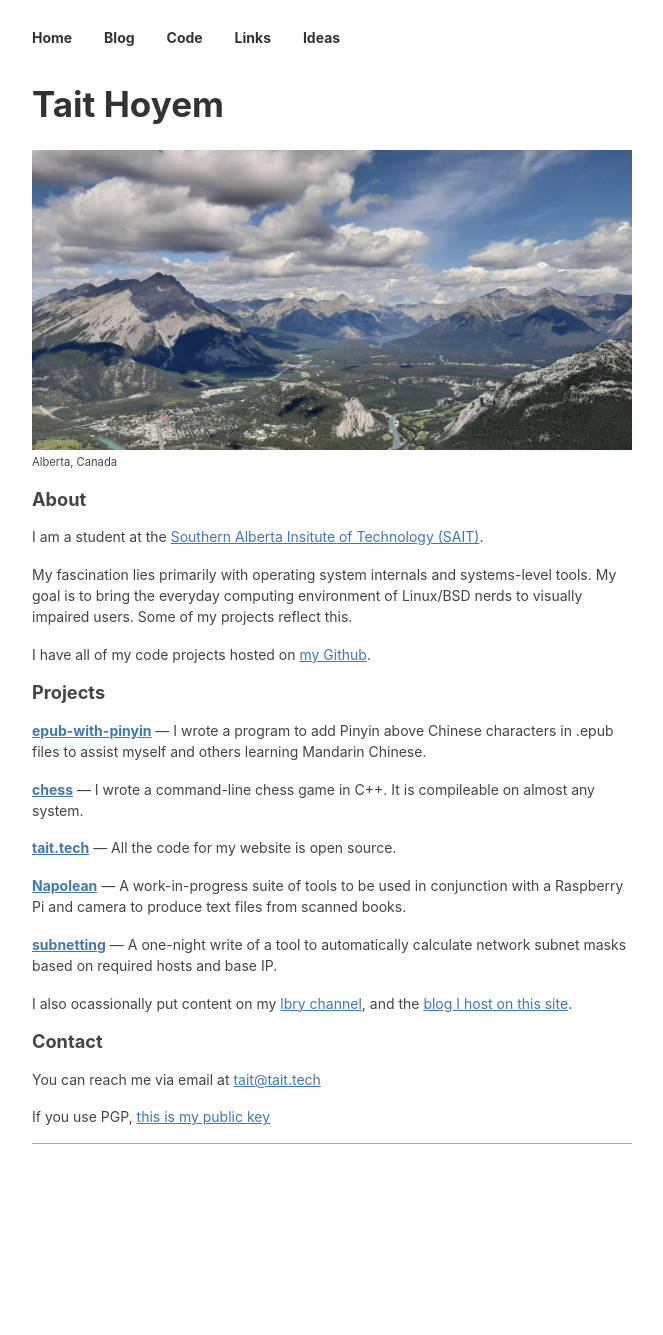
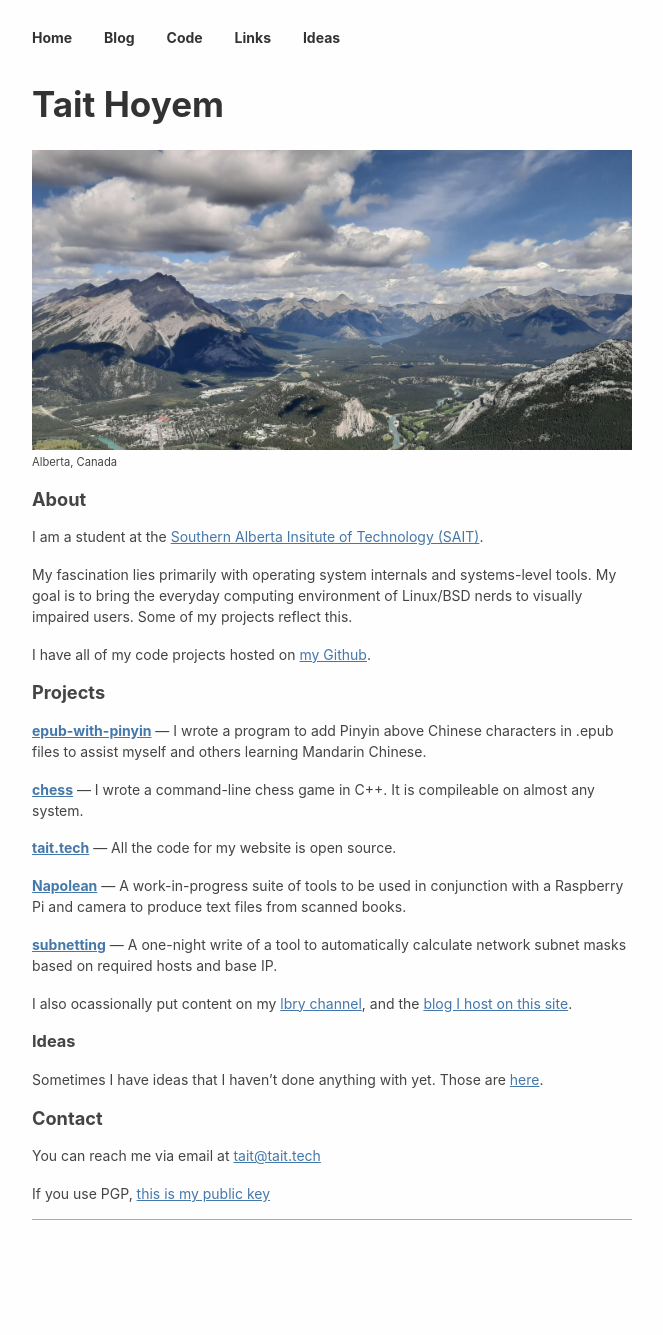
Before and after one commit to TTWNO/tait.tech, a Jekyll site: the page built from index.md, in a window 1280 px wide. Shown: the whole page, without its empty margins (308-971 px from the left). Built offline with Jekyll 4.4.1, drawn with Linux system fonts in a browser that asks for light colours; before the commit the page ends 1259 px from its top, so only the background shows below that.

Commit message:
Add ideas to main page

```diff
--- a/index.md
+++ b/index.md
@@ -36,6 +36,11 @@ A one-night write of a tool to automatically calculate network subnet masks base
 
 I also ocassionally put content on my [lbry channel](https://lbry.tv/@tait:7), and the [blog I host on this site](/blog/).
 
+### Ideas
+
+Sometimes I have ideas that I haven't done anything with yet.
+Those are [here](/ideas/).
+
 ## Contact
 
 You can reach me via email at [tait@tait.tech](mailto:tait@tait.tech)
```
